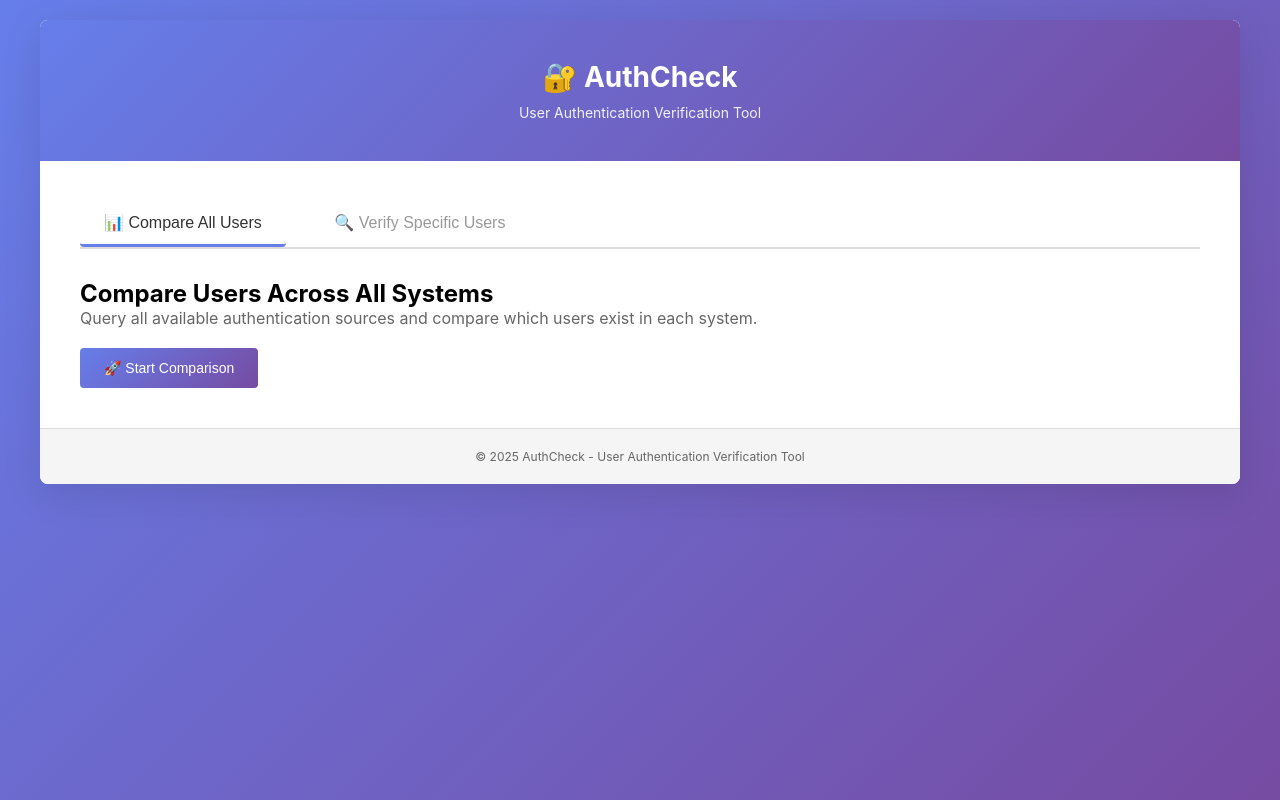
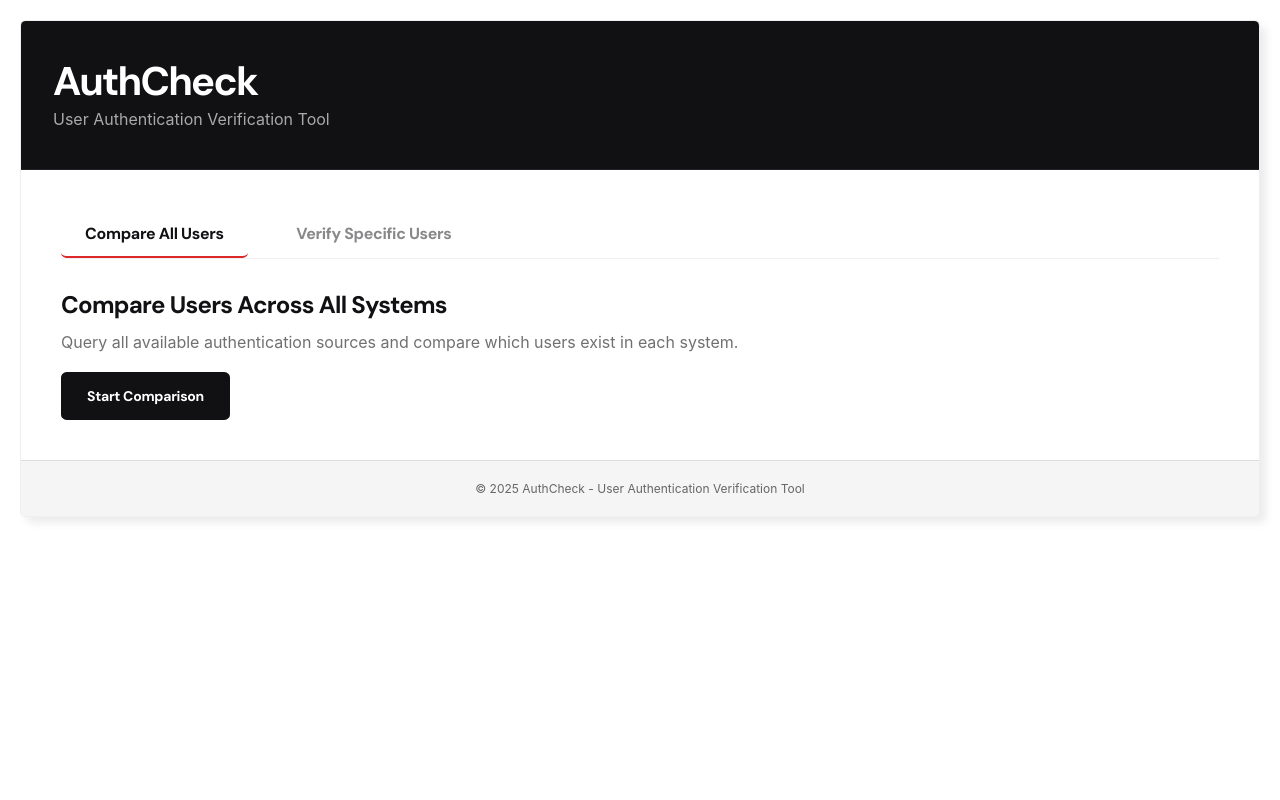
Before and after one commit to pwhitlow/authcheck, a FastAPI app: template app/templates/index.html in a window 1280 px wide. Run offline with FastAPI, Linux system fonts and the light colour scheme; the template is opened without the code that fills it, so the values that code supplies are empty; parts of the project's set-up code (start-up, migrations or seed data) failed here and were passed over.

Commit message:
Update UI to match HudsonAlpha branding and design
Visual Design Changes:
- Replace purple gradient theme with HudsonAlpha color palette
- Primary: Dark charcoal (#111013) with red accent (#dc2828)
- Add DM Sans font for headings (HudsonAlpha's brand font)
- Clean white background with subtle gray borders

Typography:
- Use DM Sans with tight letter-spacing for headings
- System fonts for body text
- Bold weights (700) for emphasis

Components:
- Dark header with professional appearance
- Red accent for interactive elements and hover states
- Rounded corners (0.35rem) matching HudsonAlpha style
- Subtle shadows (6px 6px 9px) for depth
- Smooth transitions (0.35s cubic-bezier)

Tables & Cards:
- Dark table headers with white text
- Red hover effects
- Clean borders and spacing
- Stat cards with dark/red variants

Buttons:
- Dark with red hover states
- Minimum 3rem height
- Bold text with proper spacing
- Border radius matching brand

Maintains full usability while matching institutional design

Co-Authored-By: Claude Opus 4.6 <noreply@anthropic.com>

```diff
--- a/app/templates/base.html
+++ b/app/templates/base.html
@@ -4,6 +4,9 @@
     <meta charset="UTF-8">
     <meta name="viewport" content="width=device-width, initial-scale=1.0">
     <title>AuthCheck - User Authentication Verification</title>
+    <link rel="preconnect" href="https://fonts.googleapis.com">
+    <link rel="preconnect" href="https://fonts.gstatic.com" crossorigin>
+    <link href="https://fonts.googleapis.com/css2?family=DM+Sans:wght@400;500;700&display=swap" rel="stylesheet">
     <style>
         * {
             margin: 0;
@@ -13,35 +16,42 @@
 
         body {
             font-family: -apple-system, BlinkMacSystemFont, 'Segoe UI', Roboto, 'Helvetica Neue', Arial, sans-serif;
-            background: linear-gradient(135deg, #667eea 0%, #764ba2 100%);
+            background: #ffffff;
             min-height: 100vh;
-            padding: 20px;
+            padding: 1.25rem;
+            color: #111013;
         }
 
         .container {
-            max-width: 1200px;
+            max-width: 1300px;
             margin: 0 auto;
             background: white;
-            border-radius: 8px;
-            box-shadow: 0 10px 40px rgba(0, 0, 0, 0.1);
+            border-radius: 0.35rem;
+            box-shadow: 6px 6px 9px rgba(0, 0, 0, 0.08);
             overflow: hidden;
+            border: 1px solid rgba(150, 144, 162, 0.15);
         }
 
         .header {
-            background: linear-gradient(135deg, #667eea 0%, #764ba2 100%);
+            background: #111013;
             color: white;
-            padding: 40px 20px;
-            text-align: center;
+            padding: 2.5rem 2rem;
+            border-bottom: 1px solid rgba(150, 144, 162, 0.15);
         }
 
         .header h1 {
-            font-size: 28px;
-            margin-bottom: 10px;
+            font-family: 'DM Sans', sans-serif;
+            font-size: 2.5rem;
+            font-weight: 700;
+            letter-spacing: -0.045em;
+            margin-bottom: 0.5rem;
+            line-height: 1;
         }
 
         .header p {
-            font-size: 14px;
-            opacity: 0.9;
+            font-size: 1rem;
+            opacity: 0.8;
+            color: rgba(255, 255, 255, 0.8);
         }
 
         .content {
@@ -61,13 +71,17 @@
 
         input[type="file"],
         input[type="text"],
-        textarea {
+        textarea,
+        select {
             width: 100%;
             padding: 12px;
-            border: 1px solid #ddd;
-            border-radius: 4px;
+            border: 1px solid rgba(150, 144, 162, 0.15);
+            border-radius: 0.35rem;
             font-size: 14px;
             font-family: inherit;
+            color: #111013;
+            background: white;
+            transition: all 0.35s cubic-bezier(0.4, 0, 0.2, 1);
         }
 
         input[type="file"] {
@@ -75,10 +89,11 @@
         }
 
         input[type="text"]:focus,
-        textarea:focus {
+        textarea:focus,
+        select:focus {
             outline: none;
-            border-color: #667eea;
-            box-shadow: 0 0 0 3px rgba(102, 126, 234, 0.1);
+            border-color: #dc2828;
+            box-shadow: 0 0 0 3px rgba(220, 40, 40, 0.1);
         }
 
         .button-group {
@@ -89,31 +104,36 @@
 
         button {
             padding: 12px 24px;
-            border: none;
-            border-radius: 4px;
+            min-height: 3rem;
+            border: 2px solid #111013;
+            border-radius: 0.35rem;
+            font-family: 'DM Sans', sans-serif;
             font-size: 14px;
-            font-weight: 500;
+            font-weight: 700;
             cursor: pointer;
-            transition: all 0.3s ease;
+            transition: all 0.35s cubic-bezier(0.4, 0, 0.2, 1);
+            letter-spacing: -0.02em;
         }
 
         .btn-primary {
-            background: linear-gradient(135deg, #667eea 0%, #764ba2 100%);
+            background: #111013;
             color: white;
         }
 
         .btn-primary:hover {
-            transform: translateY(-2px);
-            box-shadow: 0 5px 20px rgba(102, 126, 234, 0.3);
+            background: #dc2828;
+            border-color: #dc2828;
+            transform: translateY(-1px);
+            box-shadow: 6px 6px 12px rgba(220, 40, 40, 0.2);
         }
 
         .btn-secondary {
-            background: #f0f0f0;
-            color: #333;
+            background: white;
+            color: #111013;
         }
 
         .btn-secondary:hover {
-            background: #e0e0e0;
+            background: rgba(150, 144, 162, 0.06);
         }
 
         button:disabled {
@@ -143,8 +163,8 @@
             display: inline-block;
             width: 20px;
             height: 20px;
-            border: 3px solid #f3f3f3;
-            border-top: 3px solid #667eea;
+            border: 3px solid rgba(150, 144, 162, 0.15);
+            border-top: 3px solid #dc2828;
             border-radius: 50%;
             animation: spin 1s linear infinite;
             margin-right: 8px;
@@ -171,7 +191,7 @@
 <body>
     <div class="container">
         <div class="header">
-            <h1>🔐 AuthCheck</h1>
+            <h1>AuthCheck</h1>
             <p>User Authentication Verification Tool</p>
         </div>
 
--- a/app/templates/index.html
+++ b/app/templates/index.html
@@ -5,7 +5,7 @@
     <div id="alert-container"></div>
 
     <!-- Tabs for different modes -->
-    <div style="margin-bottom: 30px; border-bottom: 2px solid #ddd;">
+    <div style="margin-bottom: 30px; border-bottom: 1px solid rgba(150, 144, 162, 0.15);">
         <button
             id="tab-compare"
             class="tab-button active"
@@ -13,16 +13,19 @@
             style="
                 background: none;
                 border: none;
+                border-bottom: 2px solid #dc2828;
                 padding: 12px 24px;
+                font-family: 'DM Sans', sans-serif;
                 font-size: 16px;
+                font-weight: 700;
                 cursor: pointer;
-                border-bottom: 3px solid #667eea;
-                color: #333;
+                color: #111013;
                 margin-right: 20px;
-                font-weight: 500;
+                transition: all 0.35s cubic-bezier(0.4, 0, 0.2, 1);
+                letter-spacing: -0.02em;
             "
         >
-            📊 Compare All Users
+            Compare All Users
         </button>
         <button
             id="tab-verify"
@@ -31,29 +34,32 @@
             style="
                 background: none;
                 border: none;
+                border-bottom: 2px solid transparent;
                 padding: 12px 24px;
+                font-family: 'DM Sans', sans-serif;
                 font-size: 16px;
+                font-weight: 700;
                 cursor: pointer;
-                border-bottom: 3px solid transparent;
-                color: #999;
+                color: rgba(17, 16, 19, 0.5);
                 margin-right: 20px;
-                font-weight: 500;
+                transition: all 0.35s cubic-bezier(0.4, 0, 0.2, 1);
+                letter-spacing: -0.02em;
             "
         >
-            🔍 Verify Specific Users
+            Verify Specific Users
         </button>
     </div>
 
     <!-- Compare All Users Tab -->
     <div id="tab-content-compare" class="tab-content">
-        <h2>Compare Users Across All Systems</h2>
-        <p style="color: #666; margin-bottom: 20px;">
+        <h2 style="font-family: 'DM Sans', sans-serif; font-weight: 700; letter-spacing: -0.03em; margin-bottom: 0.75rem;">Compare Users Across All Systems</h2>
+        <p style="color: rgba(17, 16, 19, 0.6); margin-bottom: 20px;">
             Query all available authentication sources and compare which users exist in each system.
         </p>
 
         <div class="button-group">
             <button class="btn-primary" id="compare-btn" onclick="handleCompare()">
-                🚀 Start Comparison
+                Start Comparison
             </button>
         </div>
 
@@ -120,8 +126,8 @@
 
 <style>
     .tab-button.active {
-        border-bottom-color: #667eea !important;
-        color: #333 !important;
+        border-bottom-color: #dc2828 !important;
+        color: #111013 !important;
     }
 
     .comparison-grid {
```
Also changed, not shown: other parts of app/templates/index.html (+36 -18 lines).
